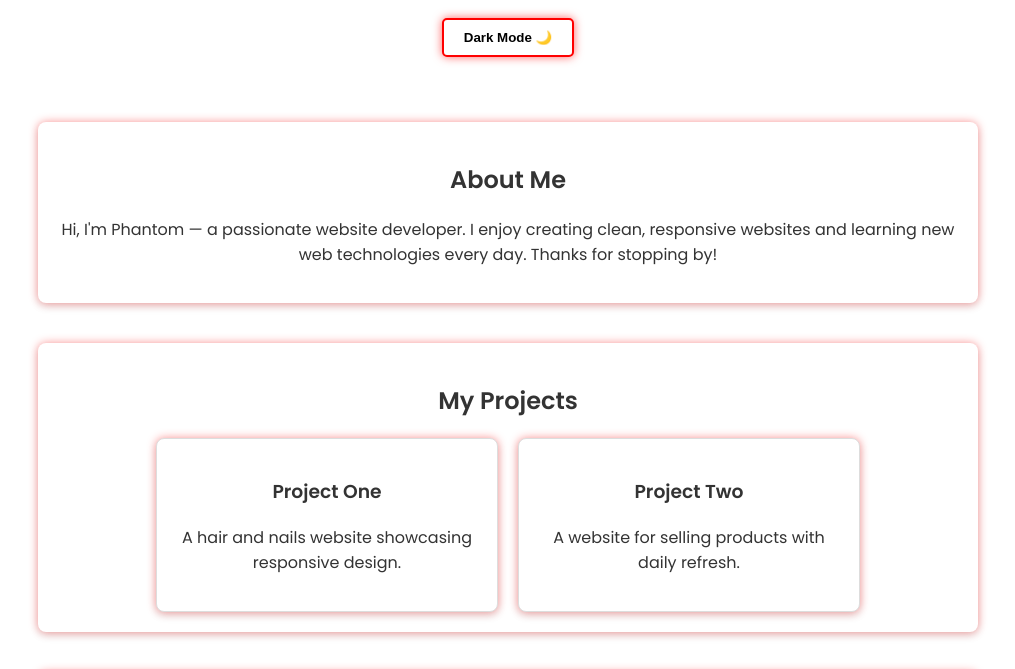
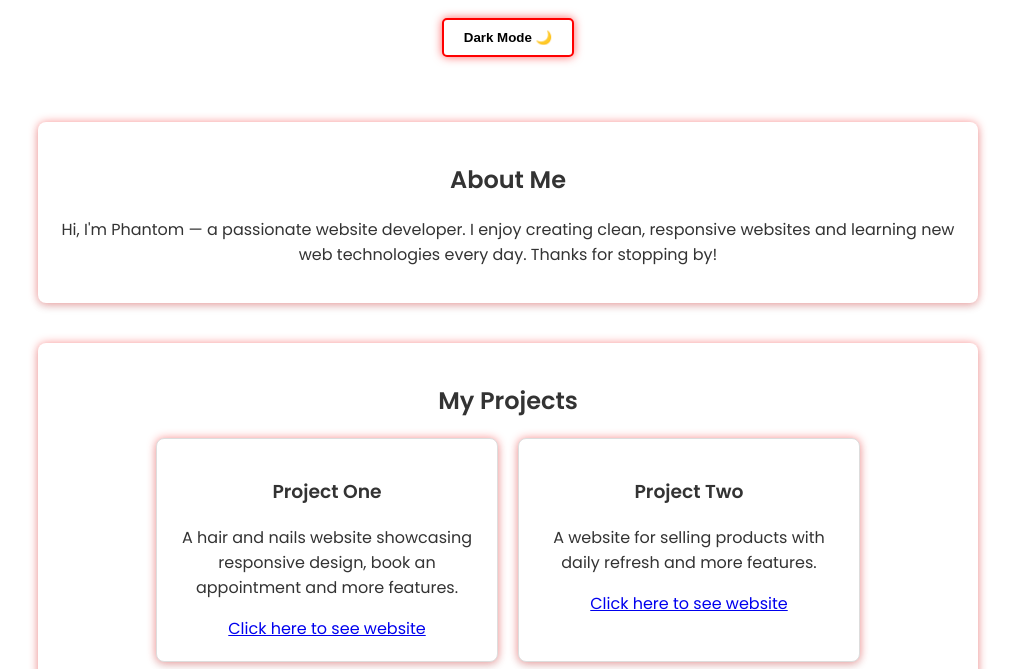
Before and after one commit to PhantomStudioX/phantom-studio, a plain HTML site: page index.html in a window 1280 px wide. Shown: the part 276-945 px from the top of the page, without its empty margins (132-1147 px from the left). Drawn offline with Linux system fonts and the light colour scheme; some packages are replaced by stand-ins of ours; a script that the page names is missing.

Commit message:
Update index.html

```diff
--- a/index.html
+++ b/index.html
@@ -57,11 +57,13 @@
     <div class="projects">
       <div class="project-card">
         <h3>Project One</h3>
-        <p>A hair and nails website showcasing responsive design.</p>
+        <p>A hair and nails website showcasing responsive design, book an appointment and more features.</p>
+        <a href="https://phantomstudiox.github.io/blind-w-beauty/" target="_blank" class="project-btn">Click here to see website</a>
       </div>
       <div class="project-card">
         <h3>Project Two</h3>
-        <p>A website for selling products with daily refresh.</p>
+        <p>A website for selling products with daily refresh and more features.</p>
+        <a href="https://phantomstudiox.github.io/your-website/" target="_blank" class="project-btn">Click here to see website</a>
       </div>
   </section>
 
```
